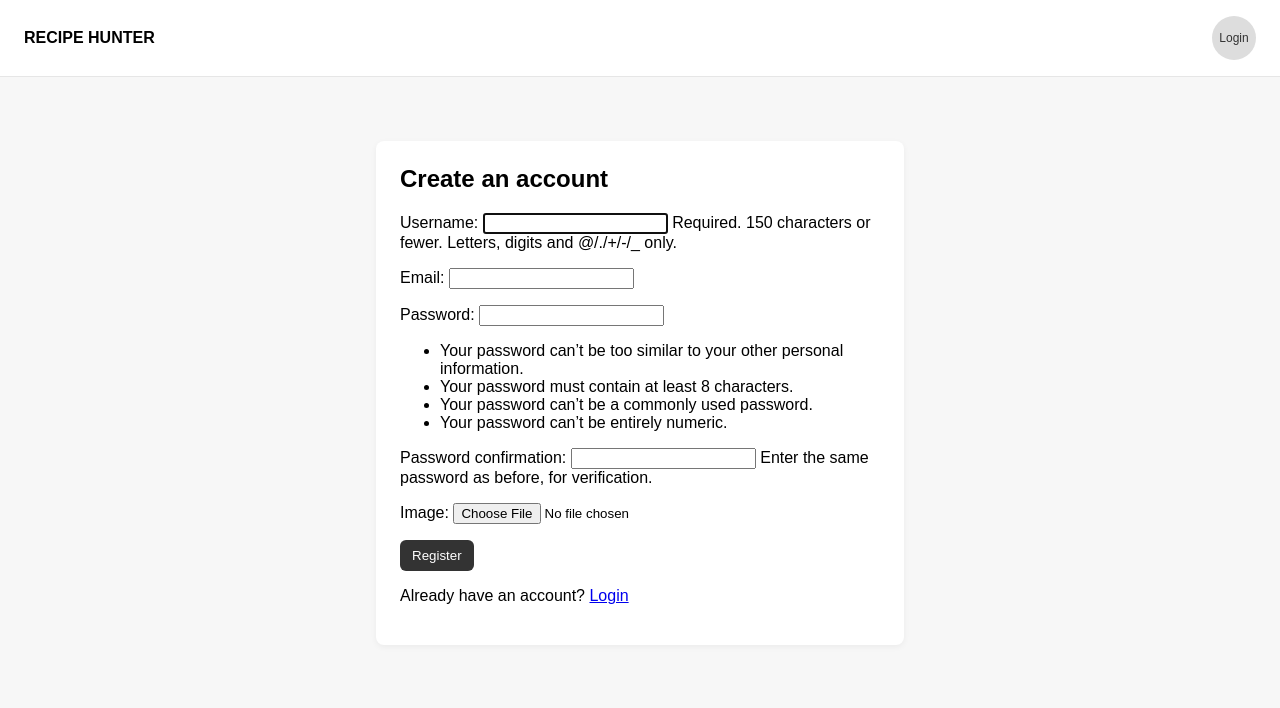
After one commit to Tylonos/Recipe-Hunter, a Django app: page /recipes/register/ in a window 1280 px wide. The commit adds this page. Shown: the top 708 px of the page. Run offline with Django 5.2, Linux system fonts and the light colour scheme.

Commit message:
Created login and register page

```diff
--- a/recipes/admin.py
+++ b/recipes/admin.py
@@ -1,5 +1,7 @@
 from django.contrib import admin
 
 from .models import Recipe
+from .models import Profile
 
 admin.site.register(Recipe)
+admin.site.register( Profile)
--- /dev/null
+++ b/recipes/forms.py
@@ -0,0 +1,20 @@
+
+
+from django import forms
+from django.contrib.auth.forms import UserCreationForm
+from django.contrib.auth.models import User
+from .models import Profile
+
+
+class UserRegisterForm(UserCreationForm):
+    email = forms.EmailField(required=True)
+
+    class Meta:
+        model = User
+        fields = ['username','email','password1','password2' ]
+
+
+class ProfileForm(forms.ModelForm):
+    class Meta:
+        model =Profile
+        fields = ['image']
--- a/recipes/models.py
+++ b/recipes/models.py
@@ -1,4 +1,8 @@
+
 from django.db import models
+from django.contrib.auth.models import User
+from django.db.models.signals import post_save
+from django.dispatch import receiver
 
 
 class Recipe(models.Model):
@@ -10,3 +14,21 @@ class Recipe(models.Model):
 
     def __str__(self):
         return self.title
+
+
+
+
+class Profile(models.Model):
+    user= models.OneToOneField(User, on_delete=models.CASCADE)
+    image= models.ImageField(upload_to='profile_pics/', blank=True,null=True)
+
+    def __str__(self):
+        return f"{self.user.username} Profile"
+
+
+@receiver(post_save, sender= User)
+def create_or_update_user_profile(sender, instance,created, **kwargs):
+    if created:
+        Profile.objects.create( user=instance )
+    else:
+        instance.profile.save()
--- a/recipes/templates/recipes/recipe_list.html
+++ b/recipes/templates/recipes/recipe_list.html
@@ -85,7 +85,7 @@
                         <div class="recipe-card-content">
                             <div class="recipe-card-top">
                                 <h2>
-                                    <a href="{% url 'recipe_detail' recipe.id %}">{{ recipe.title }}</a>
+                                    <a href="{% url 'recipes:recipe_detail' recipe.id %}">{{ recipe.title }}</a>
                                 </h2>
                                 <div class="time-badge">
                                     {{ recipe.cooking_time }}m
--- a/recipes/urls.py
+++ b/recipes/urls.py
@@ -1,7 +1,14 @@
+
 from django.urls import path
-from .views import recipe_list, recipe_detail
+from . import views
+
+app_name = 'recipes'
 
 urlpatterns = [
-    path('', recipe_list, name='recipe_list'),
-    path('<int:recipe_id>/', recipe_detail, name='recipe_detail'),
+    path('', views.recipe_list, name='recipe_list'),
+    path('<int:recipe_id>/', views.recipe_detail, name='recipe_detail'),
+    path('register/', views.register, name='register'),
+    path('login/', views.CustomLoginView.as_view(), name='login'),
+    path('logout/', views.CustomLogoutView.as_view(), name='logout'),
+    path('account/', views.account, name='account'),
 ]
--- a/recipes/views.py
+++ b/recipes/views.py
@@ -1,5 +1,11 @@
+
 from django.shortcuts import render, get_object_or_404
 from .models import Recipe
+from django.shortcuts import redirect
+from django.contrib import messages
+from django.contrib.auth.decorators import login_required
+from django.contrib.auth.views import LoginView, LogoutView
+from .forms import UserRegisterForm, ProfileForm
 
 
 def recipe_list(request):
@@ -10,3 +16,33 @@ def recipe_list(request):
 def recipe_detail(request, recipe_id):
     recipe = get_object_or_404(Recipe, id=recipe_id)
     return render(request, 'recipes/recipe_detail.html', {'recipe': recipe})
+
+
+def register(request):
+    if request.method =='POST':
+        user_form = UserRegisterForm(request.POST)
+        profile_form = ProfileForm(request.POST, request.FILES)
+        if user_form.is_valid() and profile_form.is_valid():
+            user = user_form.save()
+            profile = profile_form.save(commit=False)
+            profile.user = user
+            profile.save()
+            messages.success(request,'Your account has been created. You can now log in.')
+            return redirect('recipes:login')
+    else:
+        user_form = UserRegisterForm()
+        profile_form =ProfileForm()
+    return render(request, 'recipes/register.html',{'user_form': user_form, 'profile_form': profile_form})
+
+
+class CustomLoginView(LoginView):
+    template_name ='recipes/login.html'
+
+
+class CustomLogoutView(LogoutView):
+    next_page ='recipes:login'
+
+
+@login_required
+def account(request):
+    return render(request, 'recipes/account.html')
--- /dev/null
+++ b/static/recipes/auth.css
@@ -0,0 +1,16 @@
+/* Simple auth styles for register/login/account */
+body { font-family: Arial, sans-serif; background:#f7f7f7; margin:0 }
+.topbar { display:flex; justify-content:space-between; align-items:center; padding:16px 24px; background:#fff; border-bottom:1px solid #e6e6e6 }
+.brand { font-weight:700 }
+.top-actions { display:flex; align-items:center }
+.profile-btn { display:inline-block; width:44px; height:44px; border-radius:50%; overflow:hidden; text-decoration:none; background:#ddd; color:#333; display:flex; align-items:center; justify-content:center }
+.profile-img { width:100%; height:100%; object-fit:cover }
+.profile-placeholder { font-size:12px; padding:6px }
+.container { padding:24px }
+.auth-card { max-width:480px; margin:40px auto; background:#fff; padding:24px; border-radius:8px; box-shadow:0 2px 6px rgba(0,0,0,0.05) }
+.auth-card h2 { margin-top:0 }
+.btn { background:#333; color:#fff; border:none; padding:8px 12px; border-radius:6px; cursor:pointer }
+.account-card { max-width:720px; margin:40px auto; background:#fff; padding:24px; border-radius:8px }
+.account-info { display:flex; gap:20px; align-items:center }
+.profile-large img { width:120px; height:120px; border-radius:50%; object-fit:cover }
+.profile-placeholder-large { width:120px; height:120px; border-radius:50%; background:#ddd; display:flex; align-items:center; justify-content:center; font-size:48px }
--- /dev/null
+++ b/templates/base.html
@@ -0,0 +1,34 @@
+{% load static %}
+<!doctype html>
+<html lang="en">
+  <head>
+    <meta charset="utf-8">
+    <meta name="viewport" content="width=device-width, initial-scale=1">
+    <title>Recipe Hunter</title>
+    <link rel="stylesheet" href="{% static 'recipes/auth.css' %}">
+  </head>
+  <body>
+    <header class="topbar">
+      <div class="brand">RECIPE HUNTER</div>
+      <div class="top-actions">
+        {% if user.is_authenticated %}
+          <a href="{% url 'recipes:account' %}" class="profile-btn">
+            {% if user.profile.image.url %}
+              <img src="{{ user.profile.image.url }}" alt="profile" class="profile-img">
+            {% else %}
+              <span class="profile-placeholder">{{ user.username|first|upper }}</span>
+            {% endif %}
+          </a>
+        {% else %}
+          <a href="{% url 'recipes:login' %}" class="profile-btn">
+            <span class="profile-placeholder">Login</span>
+          </a>
+        {% endif %}
+      </div>
+    </header>
+
+    <main class="container">
+      {% block content %}{% endblock %}
+    </main>
+  </body>
+</html>
--- /dev/null
+++ b/templates/recipes/register.html
@@ -0,0 +1,15 @@
+{% extends 'base.html' %}
+{% load static %}
+
+{% block content %}
+<div class="auth-card">
+  <h2>Create an account</h2>
+  <form method="post" enctype="multipart/form-data">
+    {% csrf_token %}
+    {{ user_form.as_p }}
+    {{ profile_form.as_p }}
+    <button type="submit" class="btn">Register</button>
+  </form>
+  <p>Already have an account? <a href="{% url 'recipes:login' %}">Login</a></p>
+</div>
+{% endblock %}
```
Also changed, not shown: config/settings.py (+15 -9 lines), templates/recipes/account.html (added, +20 -0 lines), templates/recipes/login.html (added, +14 -0 lines), db.sqlite3, recipes/migrations/0003_profile.py (added).
